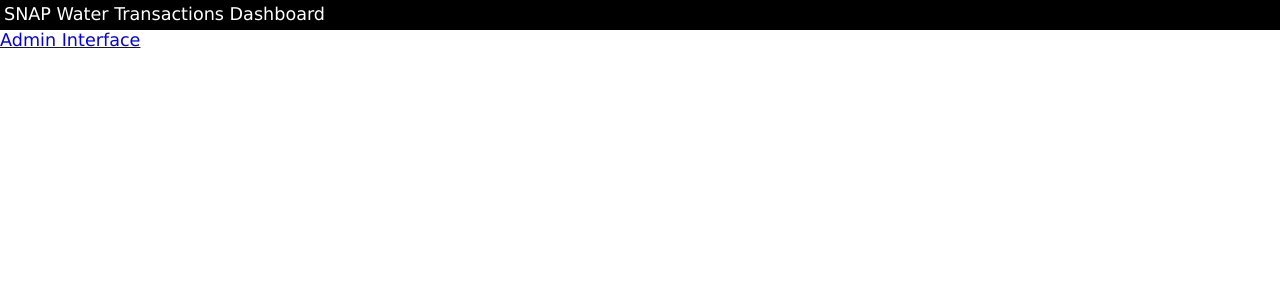
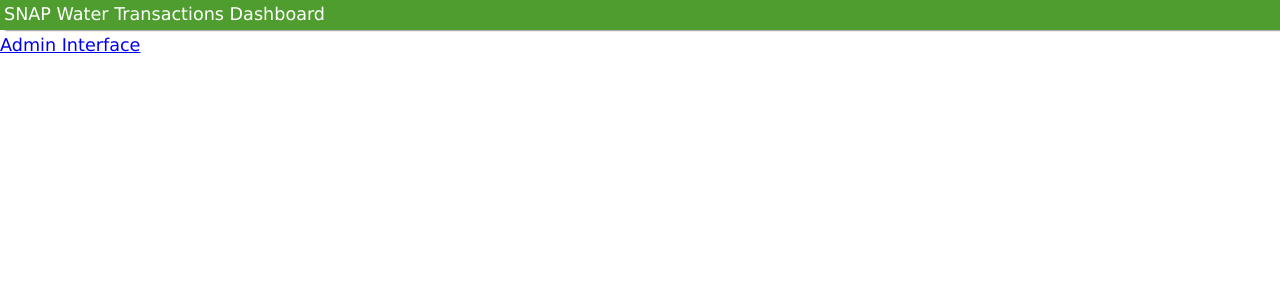
Before and after one commit to eleanxr/flaming-octo-batman, a Django app: template flowviz/templates/flowviz/base.django.html in a window 1280 px wide. Shown: the top 300 px of the page. Run offline with Django 3.2, Linux system fonts and the light colour scheme; the template is opened without the code that fills it, so the values that code supplies are empty; parts of the project's set-up code (start-up, migrations or seed data) failed here and were passed over.

Commit message:
A little more styling.

```diff
--- a/flowviz/static/flowviz/main.css
+++ b/flowviz/static/flowviz/main.css
@@ -5,9 +5,10 @@ body {
 .header {
     height: 30px;
     width: 100%;
-    background: black;
+    background: #509d2f;
     padding: 0;
     margin: 0;
+    box-shadow: 5px 0px 2px black
 }
 
 .header a {
@@ -24,3 +25,7 @@ body {
 .header a:active {
     color: white;
 }
+
+#content {
+    margin: 5px;
+}
--- a/flowviz/templates/flowviz/base.django.html
+++ b/flowviz/templates/flowviz/base.django.html
@@ -14,7 +14,7 @@
         <div class='header'>
             <a href='/flowviz'>SNAP Water Transactions Dashboard</a>
         </div>
-        <div class='ui-widget'>
+        <div id='content' class='ui-widget'>
             {% block content %}
             {% endblock %}
         </div>
```
